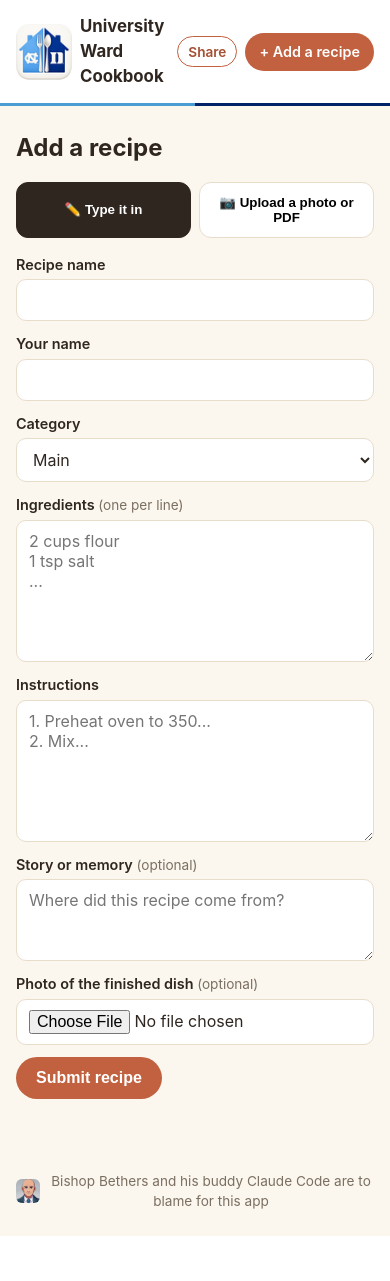
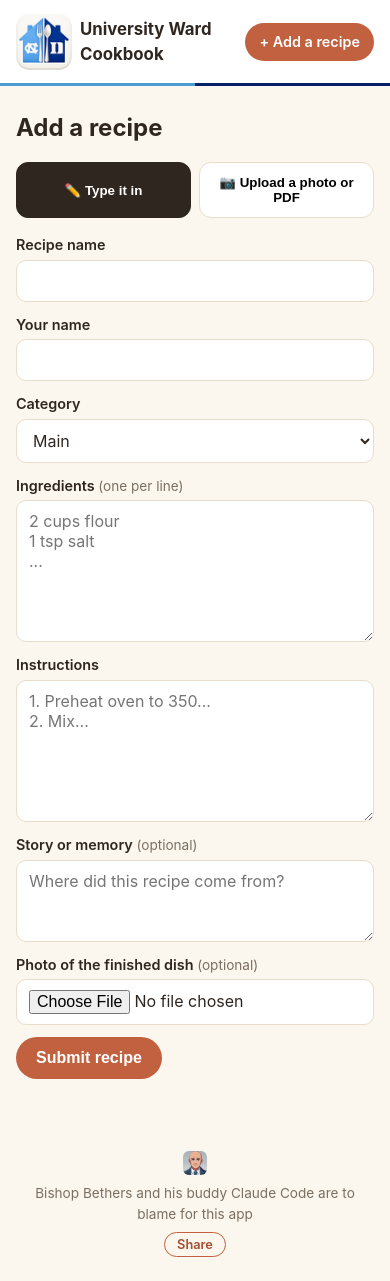
Before and after one commit to mbethers/ward-recipe-book, a Flask app: page /submit in a window 390 px wide. Before the commit the page ends 1236 px from the top, so only its background shows below. Run offline with Flask 3, Linux system fonts and the light colour scheme; some libraries are stand-ins or nearby versions.

Commit message:
Move the Share button from the header into the footer
Sits right after the 'Bishop Bethers...blame for this app' credit
line, wraps to its own centered line on narrow phone widths instead
of overflowing.

Co-Authored-By: Claude Sonnet 5 <noreply@anthropic.com>

```diff
--- a/static/style.css
+++ b/static/style.css
@@ -69,27 +69,10 @@ a:hover { text-decoration: underline; }
   white-space: nowrap;
 }
 .site-header .add-link:hover { background: var(--terracotta-dark); text-decoration: none; }
-.site-header .header-actions { display: flex; align-items: center; gap: 8px; }
-.site-header .share-link {
-  background: transparent;
-  border: 1.5px solid var(--terracotta);
-  color: var(--terracotta-dark);
-  padding: 6.5px 14px;
-  border-radius: 999px;
-  font-size: 0.9rem;
-  font-weight: 600;
-  white-space: nowrap;
-  cursor: pointer;
-  font-family: inherit;
-}
-.site-header .share-link:hover { background: var(--terracotta); color: #fff; }
-.site-header .share-link.copied { background: var(--sage); border-color: var(--sage); color: #fff; }
-@media (max-width: 480px) {
-  .site-header .share-link { padding: 6.5px 10px; font-size: 0.85rem; }
-}
 
 .site-footer {
   display: flex;
+  flex-wrap: wrap;
   align-items: center;
   justify-content: center;
   gap: 8px;
@@ -99,6 +82,20 @@ a:hover { text-decoration: underline; }
   padding: 24px 16px;
 }
 .footer-icon { width: 24px; height: 24px; border-radius: 6px; display: block; }
+.site-footer .share-link {
+  background: transparent;
+  border: 1.5px solid var(--terracotta);
+  color: var(--terracotta-dark);
+  padding: 4px 12px;
+  border-radius: 999px;
+  font-size: 0.8rem;
+  font-weight: 600;
+  white-space: nowrap;
+  cursor: pointer;
+  font-family: inherit;
+}
+.site-footer .share-link:hover { background: var(--terracotta); color: #fff; }
+.site-footer .share-link.copied { background: var(--sage); border-color: var(--sage); color: #fff; }
 
 .flash-wrap { max-width: var(--max-width); margin: 12px auto 0; padding: 0 16px; }
 .flash {
--- a/templates/base.html
+++ b/templates/base.html
@@ -20,10 +20,7 @@
       <img class="brand-logo" src="{{ url_for('static', filename='brand-logo.png') }}" alt="">
       {{ ward_name }} Cookbook
     </a>
-    <div class="header-actions">
-      <button type="button" class="share-link" id="share-app">Share</button>
-      <a class="add-link" href="{{ url_for('submit_form') }}">+ Add a recipe</a>
-    </div>
+    <a class="add-link" href="{{ url_for('submit_form') }}">+ Add a recipe</a>
   </header>
 
   {% with messages = get_flashed_messages() %}
@@ -43,6 +40,7 @@
   <footer class="site-footer">
     <img class="footer-icon" src="{{ url_for('static', filename='bishop-tools-icon.png') }}" alt="">
     <span>Bishop Bethers and his buddy Claude Code are to blame for this app</span>
+    <button type="button" class="share-link" id="share-app">Share</button>
   </footer>
 
   <script>
```
